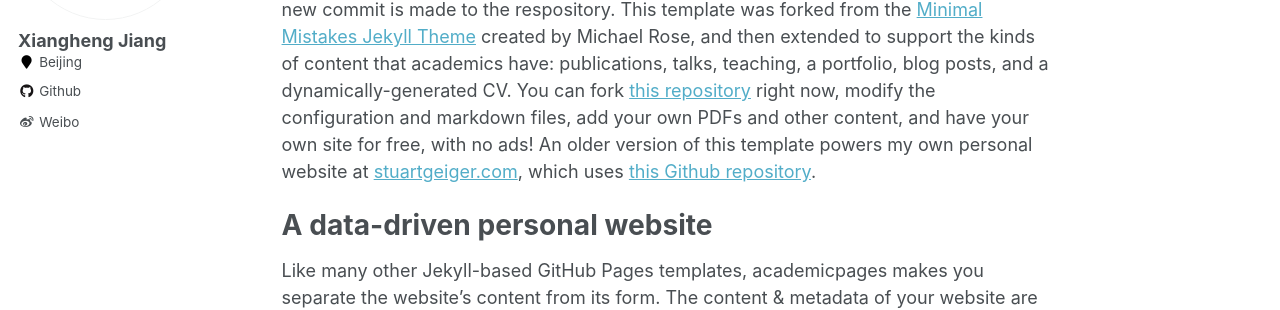
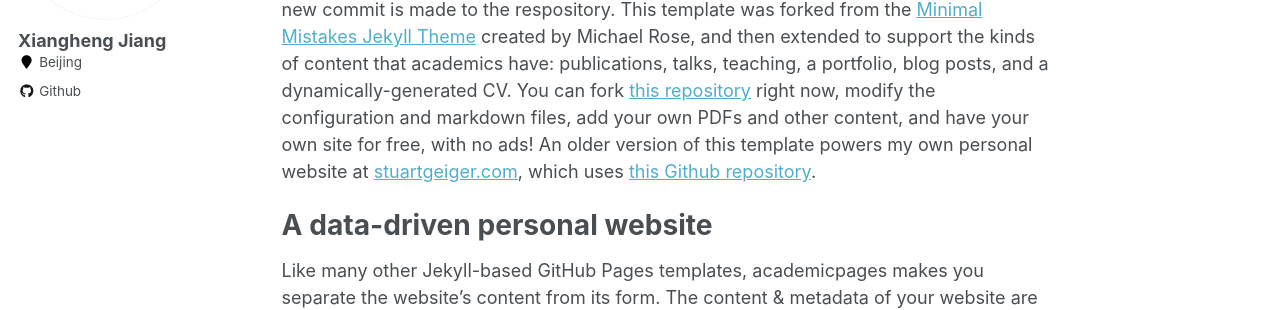
Before and after one commit to j1o2h3n/j1o2h3n.github.io, a Jekyll site: the page built from _pages/about.md, in a window 1280 px wide. Shown: the part 273-583 px from the top of the page. Built offline with Jekyll 4.4.1, drawn with Linux system fonts in a browser that asks for light colours.

Commit message:
Update _config.yml

```diff
--- a/_config.yml
+++ b/_config.yml
@@ -96,7 +96,7 @@ author:
   flickr           :
   facebook         :
   foursquare       :
-  github           : "https://github.com/j1o2h3n"
+  github           : "j1o2h3n"
   google_plus      :
   keybase          :
   instagram        :
@@ -111,7 +111,7 @@ author:
   tumblr           :
   twitter          : #"replacethistwitterhandle"
   vine             :
-  weibo            : "https://weibo.com/u/5595686334"
+  weibo            : #"https://weibo.com/u/5595686334"
   xing             :
   youtube          :
   wikipedia        :
```
